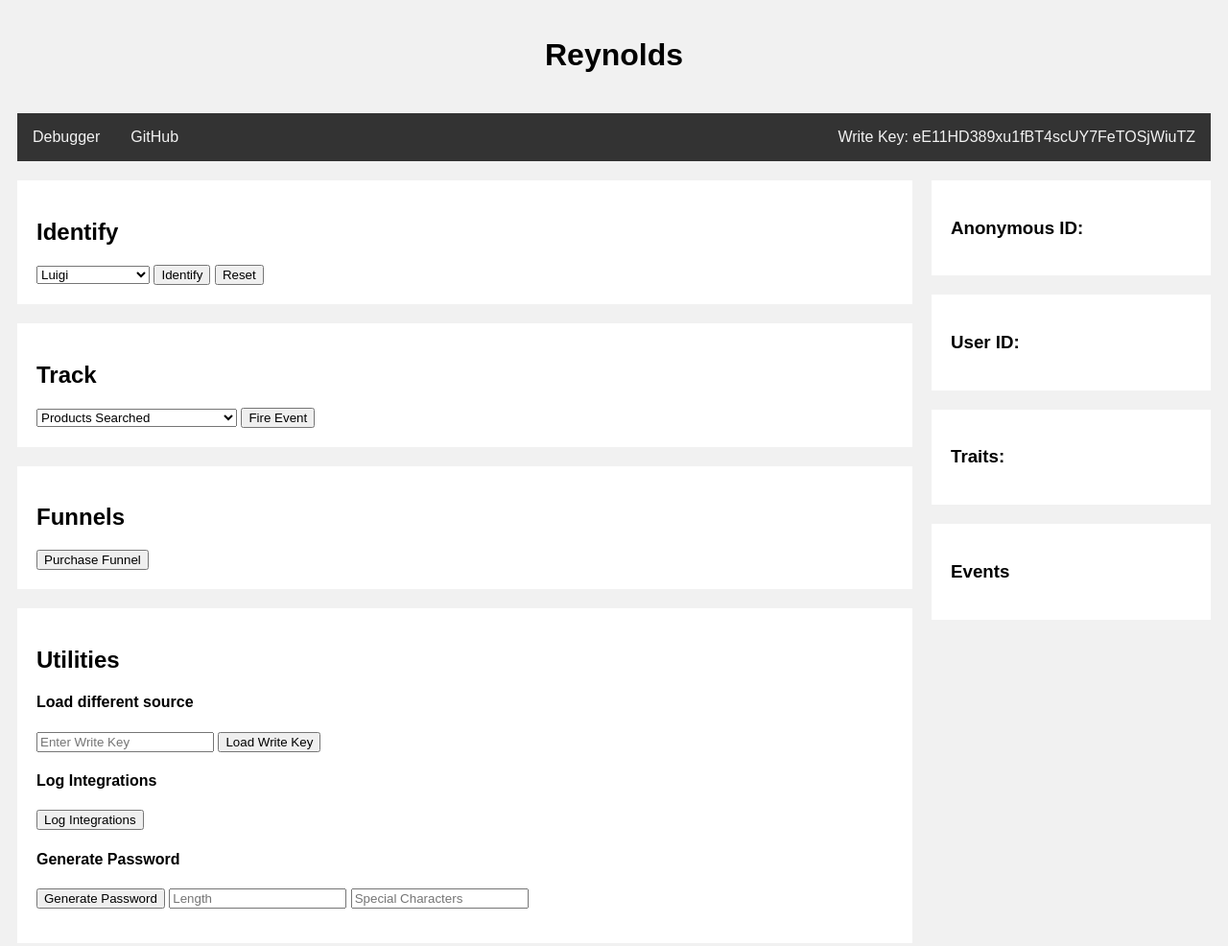
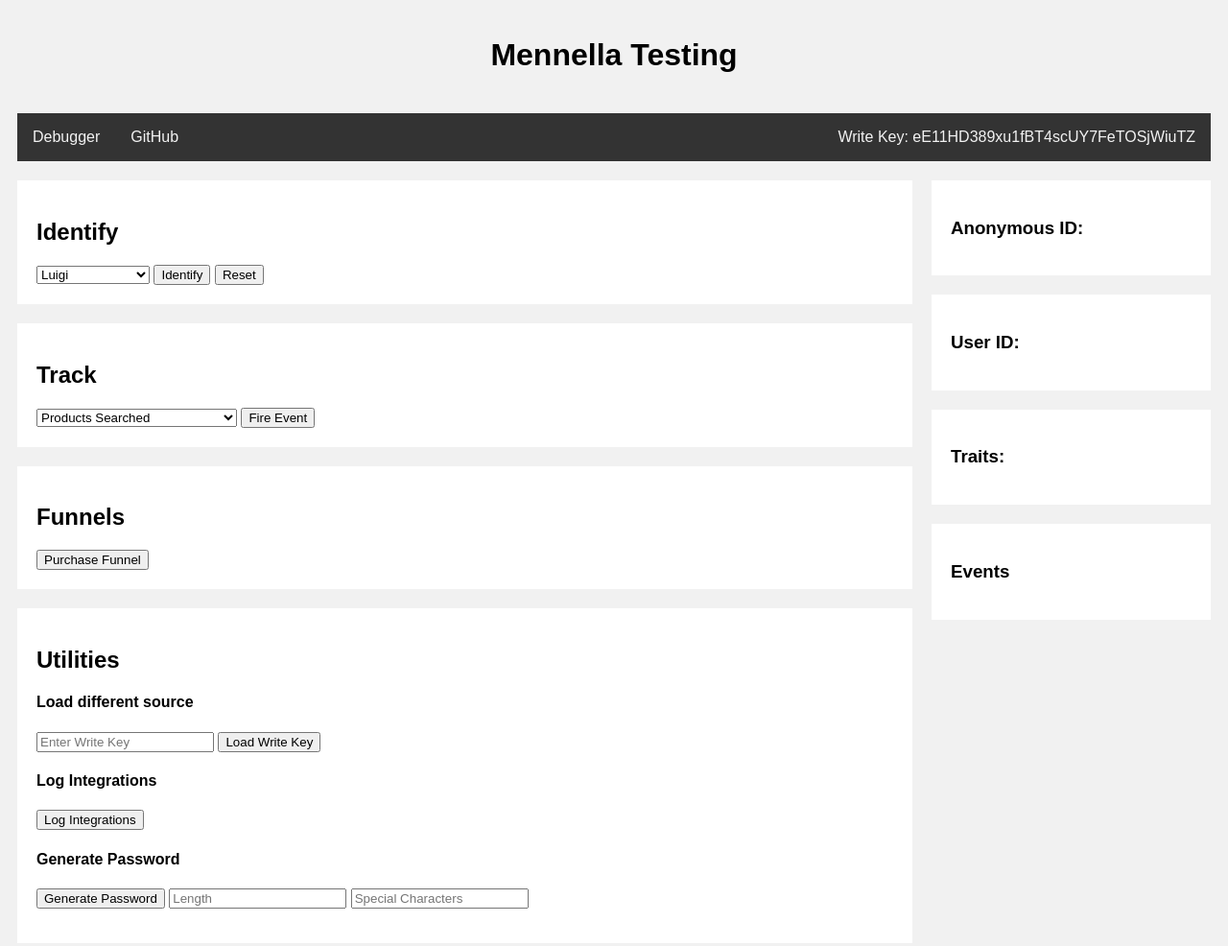
Before and after one commit to nmennella/SegmentTesting, a plain HTML site: page index.html in a window 1280 px wide. Shown: the whole page at 96% size. Drawn offline with Linux system fonts and the light colour scheme.

Commit message:
Update index.html

```diff
--- a/index.html
+++ b/index.html
@@ -5,7 +5,7 @@
   <meta charset="utf-8">
   <meta name="viewport" content="width=device-width">
   <meta name="description" content="">
-  <title>Success Engineering</title>
+  <title>Mennella Testing</title>
   <link rel="shortcut icon" type="image/x-icon" href="images/duck.ico"/>
   <link rel="stylesheet" href="./css/main.css">
   <script src='./js/analytics.js'></script>
@@ -13,7 +13,7 @@
 
 <body>
   <div class="header">
-      <h1>Reynolds</h1>
+      <h1>Mennella Testing</h1>
   </div>
 
   <div class="topnav">
```
